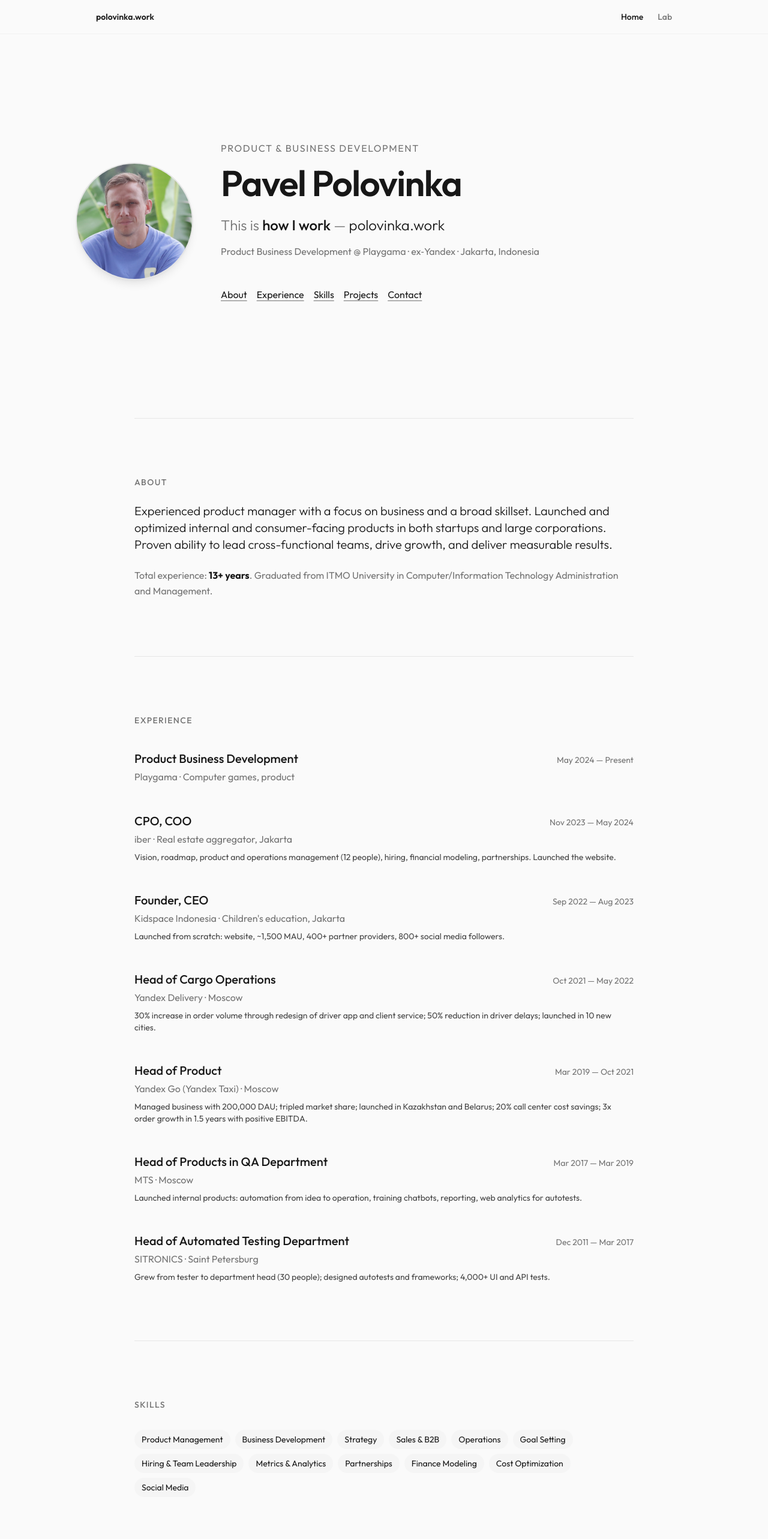
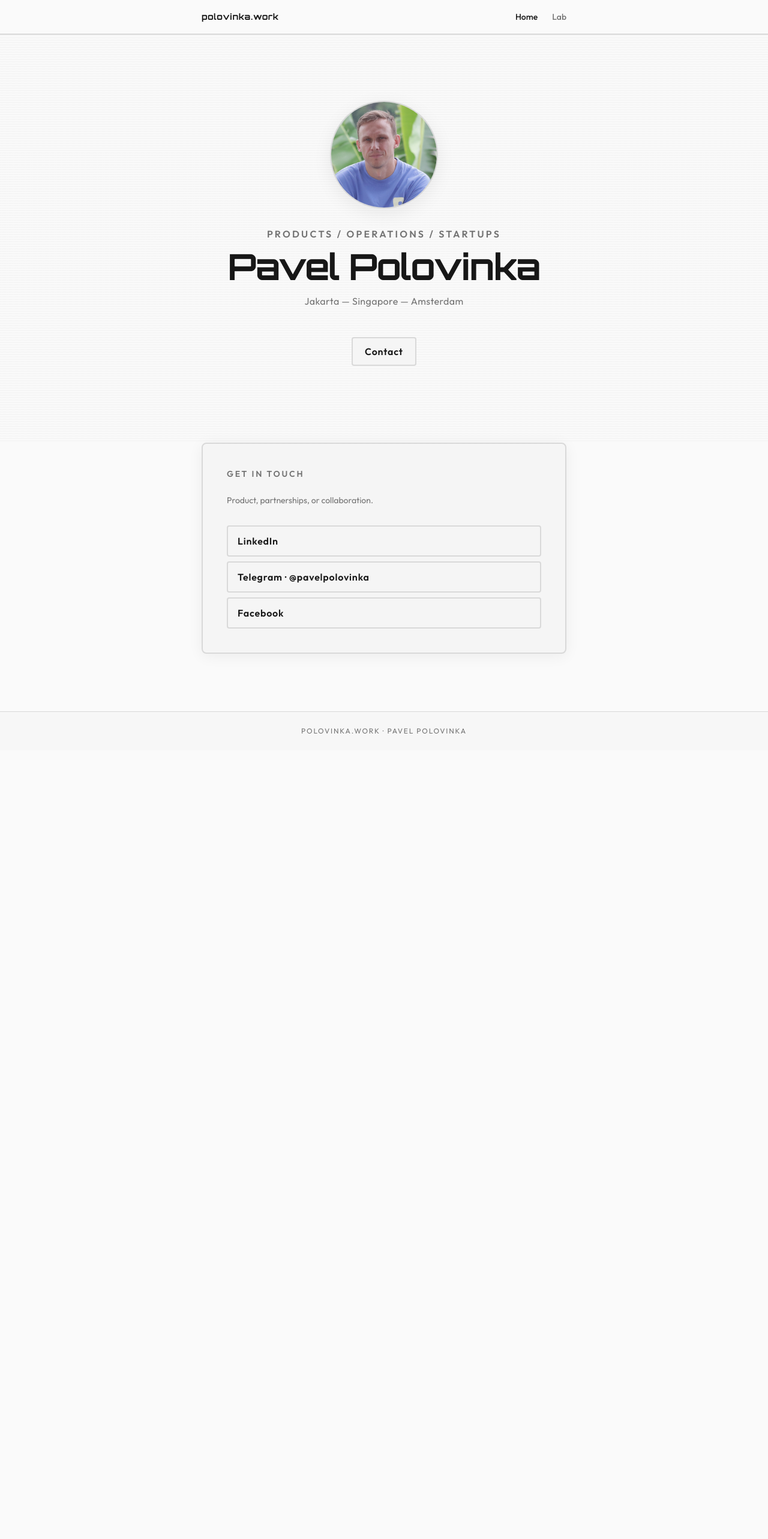
Before and after one commit to dontenter/polovinka.work, a Next.js app: page / in a window 1280 px wide. Shown: the top 2566 px of the page at 60% size. After the commit the page ends 1251 px from the top, so only its background shows below. Built offline with nearby package versions, Linux system fonts and the light colour scheme.

Commit message:
Убрано все лишнее

```diff
--- a/app/globals.css
+++ b/app/globals.css
@@ -14,6 +14,11 @@
     --accent-foreground: 0 0% 100%;
     --border: 0 0% 90%;
     --ring: 217 91% 60%;
+    /* Gamedev UI */
+    --game-panel: 0 0% 96%;
+    --game-panel-hover: 0 0% 92%;
+    --game-border: 0 0% 85%;
+    --game-shadow: 0 0% 0% / 0.06;
   }
   .dark {
     --background: 0 0% 7%;
@@ -26,6 +31,10 @@
     --accent-foreground: 0 0% 100%;
     --border: 0 0% 18%;
     --ring: 217 91% 60%;
+    --game-panel: 0 0% 12%;
+    --game-panel-hover: 0 0% 18%;
+    --game-border: 0 0% 22%;
+    --game-shadow: 0 0% 0% / 0.2;
   }
 }
 
@@ -36,3 +45,74 @@ html {
 body {
   @apply bg-background text-foreground antialiased;
 }
+
+/* ——— Gamedev UI ——— */
+.game-screen {
+  position: relative;
+}
+.game-screen::after {
+  content: "";
+  position: absolute;
+  inset: 0;
+  background: repeating-linear-gradient(
+    0deg,
+    transparent,
+    transparent 2px,
+    hsl(var(--foreground) / 0.02) 2px,
+    hsl(var(--foreground) / 0.02) 4px
+  );
+  pointer-events: none;
+  z-index: 0;
+}
+.game-screen > * {
+  position: relative;
+  z-index: 1;
+}
+
+.game-label {
+  color: hsl(var(--muted-foreground));
+  font-weight: 600;
+  letter-spacing: 0.2em;
+}
+
+.game-title {
+  font-family: var(--font-game), var(--font-outfit), ui-sans-serif, system-ui, sans-serif;
+}
+
+.game-panel {
+  border: 2px solid hsl(var(--game-border));
+  background: hsl(var(--game-panel));
+  box-shadow:
+    inset 0 1px 0 hsl(0 0% 100% / 0.03),
+    0 4px 24px hsl(var(--game-shadow));
+}
+.dark .game-panel {
+  box-shadow:
+    inset 0 1px 0 hsl(0 0% 100% / 0.04),
+    0 4px 24px hsl(var(--game-shadow));
+}
+
+.game-menu-item {
+  font-weight: 600;
+  letter-spacing: 0.05em;
+}
+
+.game-footer {
+  background: hsl(var(--muted) / 0.5);
+}
+
+.game-credits {
+  letter-spacing: 0.15em;
+  text-transform: uppercase;
+}
+
+.shadow-game {
+  box-shadow:
+    0 0 0 2px hsl(var(--game-border)),
+    0 8px 32px hsl(var(--foreground) / 0.08);
+}
+.dark .shadow-game {
+  box-shadow:
+    0 0 0 2px hsl(var(--game-border)),
+    0 8px 32px hsl(0 0% 0% / 0.4);
+}
--- a/app/layout.tsx
+++ b/app/layout.tsx
@@ -1,5 +1,5 @@
 import type { Metadata } from "next";
-import { Outfit } from "next/font/google";
+import { Outfit, Orbitron } from "next/font/google";
 import Link from "next/link";
 import { SiteNav } from "@/components/site-nav";
 import "./globals.css";
@@ -9,10 +9,15 @@ const outfit = Outfit({
   variable: "--font-outfit",
 });
 
+const orbitron = Orbitron({
+  subsets: ["latin"],
+  variable: "--font-game",
+});
+
 export const metadata: Metadata = {
   title: "Pavel Polovinka — polovinka.work",
   description:
-    "Product & Business Development. 13+ years building products at scale. This is how I work.",
+    "Products / Operations / Startups. Gamedev. Jakarta — Singapore — Amsterdam.",
 };
 
 export default function RootLayout({
@@ -21,13 +26,14 @@ export default function RootLayout({
   children: React.ReactNode;
 }>) {
   return (
-    <html lang="en" className={outfit.variable}>
+    <html lang="en" className={`${outfit.variable} ${orbitron.variable}`}>
       <body className="min-h-screen font-sans">
-        <header className="sticky top-0 z-50 w-full border-b border-border/40 bg-background/95 backdrop-blur supports-[backdrop-filter]:bg-background/60">
-          <div className="container flex h-14 max-w-5xl mx-auto items-center justify-between px-4 sm:px-6 lg:px-8">
+        <header className="sticky top-0 z-50 w-full border-b-2 border-game-border bg-background/95 backdrop-blur supports-[backdrop-filter]:bg-background/80">
+          <div className="container flex h-14 max-w-2xl mx-auto items-center justify-between px-4 sm:px-6 lg:px-8">
             <Link
               href="/"
-              className="text-sm font-semibold text-foreground hover:opacity-80 transition-opacity"
+              className="text-sm font-bold tracking-wider text-foreground hover:text-accent transition-colors"
+              style={{ fontFamily: "var(--font-game), var(--font-outfit)" }}
             >
               polovinka.work
             </Link>
--- a/app/page.tsx
+++ b/app/page.tsx
@@ -4,248 +4,71 @@ import Link from "next/link";
 export default function HomePage() {
   return (
     <>
-      <header className="flex flex-col justify-center px-4 sm:px-6 lg:px-8 pt-12 pb-16 min-h-[80vh]">
-        <div className="container max-w-5xl mx-auto flex flex-col lg:flex-row lg:items-center lg:gap-12">
-          <div className="shrink-0 mb-8 lg:mb-0">
+      <header className="game-screen flex flex-col justify-center px-4 sm:px-6 lg:px-8 pt-12 pb-16 min-h-[85vh]">
+        <div className="container max-w-2xl mx-auto flex flex-col items-center text-center">
+          <div className="shrink-0 mb-8">
             <Image
               src="/photo.png"
               alt="Pavel Polovinka"
               width={192}
               height={192}
-              className="w-40 h-40 sm:w-48 sm:h-48 rounded-full object-cover ring-2 ring-border shadow-lg"
+              className="w-36 h-36 sm:w-44 sm:h-44 rounded-full object-cover ring-2 ring-game-border shadow-game"
               priority
             />
           </div>
-          <div>
-            <p className="text-muted-foreground text-sm sm:text-base tracking-widest uppercase mb-4">
-              Product & Business Development
+          <p className="game-label text-sm sm:text-base tracking-[0.2em] uppercase mb-3">
+            Products / Operations / Startups
           </p>
-            <h1 className="text-4xl sm:text-5xl md:text-6xl font-semibold tracking-tight text-foreground max-w-4xl [text-wrap:balance]">
+          <h1 className="game-title text-4xl sm:text-5xl md:text-6xl font-bold tracking-tight text-foreground [text-wrap:balance]">
             Pavel Polovinka
           </h1>
-            <p className="mt-6 text-xl sm:text-2xl text-muted-foreground font-light max-w-2xl [text-wrap:balance]">
-              This is <span className="text-foreground font-medium">how I work</span> —{" "}
-              <span className="text-foreground">polovinka.work</span>
+          <p className="mt-4 text-muted-foreground text-sm sm:text-base tracking-wide">
+            Jakarta — Singapore — Amsterdam
           </p>
-            <p className="mt-4 text-muted-foreground">
-              Product Business Development @ Playgama · ex‑Yandex · Jakarta, Indonesia
-            </p>
-            <nav className="mt-12 flex flex-wrap gap-4">
-              {["about", "experience", "skills", "projects", "contact"].map((id) => (
+          <nav className="mt-12 flex flex-col sm:flex-row gap-2 sm:gap-6">
             <Link
-                  key={id}
-                  href={`#${id}`}
-                  className="text-foreground underline underline-offset-4 decoration-muted-foreground hover:decoration-foreground transition"
+              href="#contact"
+              className="game-menu-item px-5 py-2.5 text-foreground border-2 border-game-border rounded bg-game-panel hover:border-accent hover:bg-game-panel-hover transition-colors"
             >
-                  {id.charAt(0).toUpperCase() + id.slice(1)}
+              Contact
             </Link>
-              ))}
           </nav>
-          </div>
         </div>
       </header>
 
-      <main className="container max-w-4xl mx-auto px-4 sm:px-6 lg:px-8">
-        <section id="about" className="py-16 sm:py-24 border-t border-border">
-          <h2 className="text-sm font-medium text-muted-foreground tracking-widest uppercase mb-6">
-            About
+      <main className="container max-w-2xl mx-auto px-4 sm:px-6 lg:px-8 pb-24">
+        <section id="contact" className="game-panel py-10 px-6 sm:px-10 rounded-lg">
+          <h2 className="game-label text-xs sm:text-sm tracking-[0.2em] uppercase mb-6">
+            Get in touch
           </h2>
-          <p className="text-lg sm:text-xl text-foreground font-light leading-relaxed [text-wrap:balance]">
-            Experienced product manager with a focus on business and a broad skillset. Launched and
-            optimized internal and consumer-facing products in both startups and large corporations.
-            Proven ability to lead cross-functional teams, drive growth, and deliver measurable
-            results.
+          <p className="text-muted-foreground text-sm mb-8 max-w-md">
+            Product, partnerships, or collaboration.
           </p>
-          <p className="mt-6 text-muted-foreground leading-relaxed">
-            Total experience: <strong className="text-foreground">13+ years</strong>. Graduated from
-            ITMO University in Computer/Information Technology Administration and Management.
-          </p>
-        </section>
-
-        <section id="experience" className="py-16 sm:py-24 border-t border-border">
-          <h2 className="text-sm font-medium text-muted-foreground tracking-widest uppercase mb-10">
-            Experience
-          </h2>
-          <ul className="space-y-12">
+          <ul className="flex flex-col gap-2">
             {[
-              {
-                title: "Product Business Development",
-                period: "May 2024 — Present",
-                place: "Playgama · Computer games, product",
-                desc: null,
-              },
-              {
-                title: "CPO, COO",
-                period: "Nov 2023 — May 2024",
-                place: "iber · Real estate aggregator, Jakarta",
-                desc: "Vision, roadmap, product and operations management (12 people), hiring, financial modeling, partnerships. Launched the website.",
-              },
-              {
-                title: "Founder, CEO",
-                period: "Sep 2022 — Aug 2023",
-                place: "Kidspace Indonesia · Children's education, Jakarta",
-                desc: "Launched from scratch: website, ~1,500 MAU, 400+ partner providers, 800+ social media followers.",
-              },
-              {
-                title: "Head of Cargo Operations",
-                period: "Oct 2021 — May 2022",
-                place: "Yandex Delivery · Moscow",
-                desc: "30% increase in order volume through redesign of driver app and client service; 50% reduction in driver delays; launched in 10 new cities.",
-              },
-              {
-                title: "Head of Product",
-                period: "Mar 2019 — Oct 2021",
-                place: "Yandex Go (Yandex Taxi) · Moscow",
-                desc: "Managed business with 200,000 DAU; tripled market share; launched in Kazakhstan and Belarus; 20% call center cost savings; 3x order growth in 1.5 years with positive EBITDA.",
-              },
-              {
-                title: "Head of Products in QA Department",
-                period: "Mar 2017 — Mar 2019",
-                place: "MTS · Moscow",
-                desc: "Launched internal products: automation from idea to operation, training chatbots, reporting, web analytics for autotests.",
-              },
-              {
-                title: "Head of Automated Testing Department",
-                period: "Dec 2011 — Mar 2017",
-                place: "SITRONICS · Saint Petersburg",
-                desc: "Grew from tester to department head (30 people); designed autotests and frameworks; 4,000+ UI and API tests.",
-              },
-            ].map((job) => (
-              <li key={job.title + job.period}>
-                <div className="flex flex-wrap items-baseline justify-between gap-2">
-                  <h3 className="text-xl font-medium text-foreground">{job.title}</h3>
-                  <span className="text-muted-foreground text-sm">{job.period}</span>
-                </div>
-                <p className="text-muted-foreground mt-1">{job.place}</p>
-                {job.desc && (
-                  <p className="text-foreground/80 mt-2 text-sm">{job.desc}</p>
-                )}
+              { href: "https://www.linkedin.com/in/pavelpolovinka/", label: "LinkedIn" },
+              { href: "https://t.me/pavelpolovinka", label: "Telegram · @pavelpolovinka" },
+              { href: "https://www.facebook.com/pavelpolovinka/", label: "Facebook" },
+            ].map(({ href, label }) => (
+              <li key={label}>
+                <a
+                  href={href}
+                  target="_blank"
+                  rel="noopener noreferrer"
+                  className="game-menu-item block w-full px-4 py-3 text-left rounded border-2 border-game-border bg-game-panel hover:border-accent hover:bg-game-panel-hover transition-colors"
+                >
+                  {label}
+                </a>
               </li>
             ))}
           </ul>
         </section>
-
-        <section id="skills" className="py-16 sm:py-24 border-t border-border">
-          <h2 className="text-sm font-medium text-muted-foreground tracking-widest uppercase mb-8">
-            Skills
-          </h2>
-          <div className="flex flex-wrap gap-2">
-            {[
-              "Product Management",
-              "Business Development",
-              "Strategy",
-              "Sales & B2B",
-              "Operations",
-              "Goal Setting",
-              "Hiring & Team Leadership",
-              "Metrics & Analytics",
-              "Partnerships",
-              "Finance Modeling",
-              "Cost Optimization",
-              "Social Media",
-            ].map((skill) => (
-              <span
-                key={skill}
-                className="px-3 py-1.5 bg-muted text-foreground rounded-full text-sm"
-              >
-                {skill}
-              </span>
-            ))}
-          </div>
-        </section>
-
-        <section id="projects" className="py-16 sm:py-24 border-t border-border">
-          <h2 className="text-sm font-medium text-muted-foreground tracking-widest uppercase mb-10">
-            Key highlights
-          </h2>
-          <ul className="space-y-6">
-            {[
-              {
-                name: "Yandex Taxi",
-                text: "Managed business with 200,000 DAU; tripled market share; launched in Belarus and Kazakhstan.",
-              },
-              {
-                name: "Yandex Cargo",
-                text: "Redesigned driver app and client service → 30% increase in order volume.",
-              },
-              {
-                name: "Kidspace",
-                text: "Launched educational startup for children in the Indonesian market from scratch.",
-              },
-              {
-                name: "Befront",
-                text: "Developed product and sales strategy for B2B startup.",
-              },
-              {
-                name: "MTS",
-                text: "Co-inspired and executed product transformation.",
-              },
-            ].map(({ name, text }) => (
-              <li key={name} className="pl-4 border-l-2 border-border">
-                <strong className="text-foreground">{name}</strong> — {text}
-              </li>
-            ))}
-          </ul>
-          <div className="mt-10">
-            <h3 className="text-sm font-medium text-muted-foreground tracking-widest uppercase mb-4">
-              Certifications
-            </h3>
-            <ul className="text-muted-foreground space-y-2 text-sm">
-              <li>Product Management — GoPractice</li>
-              <li>Digital Product Manager — Netology</li>
-              <li>Product Thinking — ScrumTrek</li>
-              <li>Virality in Products — Grow Horse</li>
-            </ul>
-          </div>
-        </section>
-
-        <section id="contact" className="py-16 sm:py-24 border-t border-border">
-          <h2 className="text-sm font-medium text-muted-foreground tracking-widest uppercase mb-8">
-            Contact
-          </h2>
-          <p className="text-foreground font-light mb-6 [text-wrap:balance]">
-            Get in touch to discuss product, partnerships, or collaboration.
-          </p>
-          <ul className="flex flex-wrap gap-6">
-            <li>
-              <a
-                href="https://www.linkedin.com/in/pavelpolovinka/"
-                target="_blank"
-                rel="noopener noreferrer"
-                className="text-foreground underline underline-offset-4 decoration-muted-foreground hover:decoration-accent transition"
-              >
-                LinkedIn
-              </a>
-            </li>
-            <li>
-              <a
-                href="https://t.me/pavelpolovinka"
-                target="_blank"
-                rel="noopener noreferrer"
-                className="text-foreground underline underline-offset-4 decoration-muted-foreground hover:decoration-accent transition"
-              >
-                Telegram · @pavelpolovinka
-              </a>
-            </li>
-            <li>
-              <a
-                href="https://www.facebook.com/pavelpolovinka/"
-                target="_blank"
-                rel="noopener noreferrer"
-                className="text-foreground underline underline-offset-4 decoration-muted-foreground hover:decoration-accent transition"
-              >
-                Facebook
-              </a>
-            </li>
-          </ul>
-        </section>
       </main>
 
-      <footer className="border-t border-border py-8">
-        <div className="container max-w-5xl mx-auto px-4 sm:px-6 lg:px-8">
-          <p className="text-muted-foreground text-sm">
-            <span className="text-foreground font-medium">polovinka.work</span> — Pavel Polovinka ·
-            Product & Business Development
+      <footer className="game-footer border-t border-game-border py-6">
+        <div className="container max-w-2xl mx-auto px-4 sm:px-6 lg:px-8 text-center">
+          <p className="game-credits text-xs text-muted-foreground tracking-wider">
+            polovinka.work · Pavel Polovinka
           </p>
         </div>
       </footer>
--- a/tailwind.config.ts
+++ b/tailwind.config.ts
@@ -28,6 +28,11 @@ export default {
           DEFAULT: "hsl(var(--card))",
           foreground: "hsl(var(--card-foreground))",
         },
+        game: {
+          panel: "hsl(var(--game-panel))",
+          "panel-hover": "hsl(var(--game-panel-hover))",
+          border: "hsl(var(--game-border))",
+        },
       },
     },
   },
```
Lines whose indentation alone changed are shown as unchanged.
